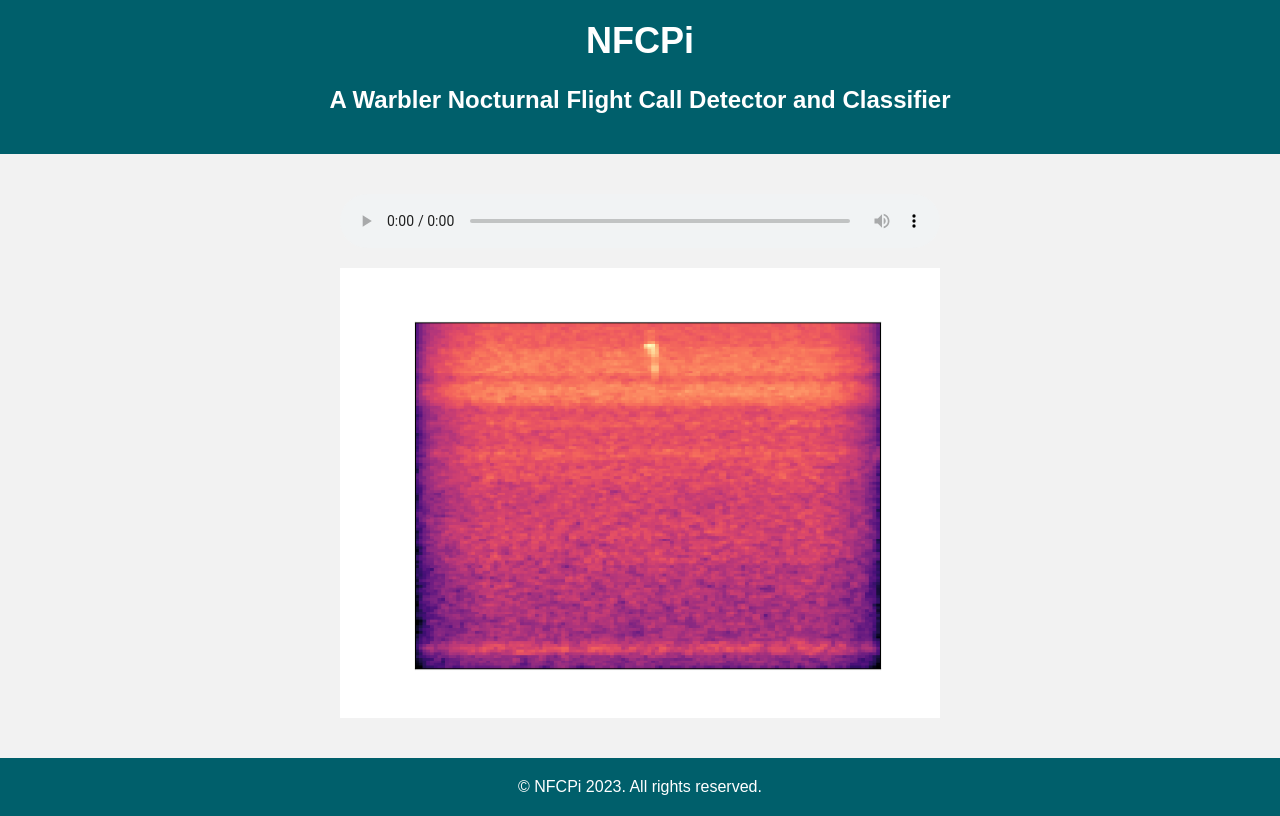
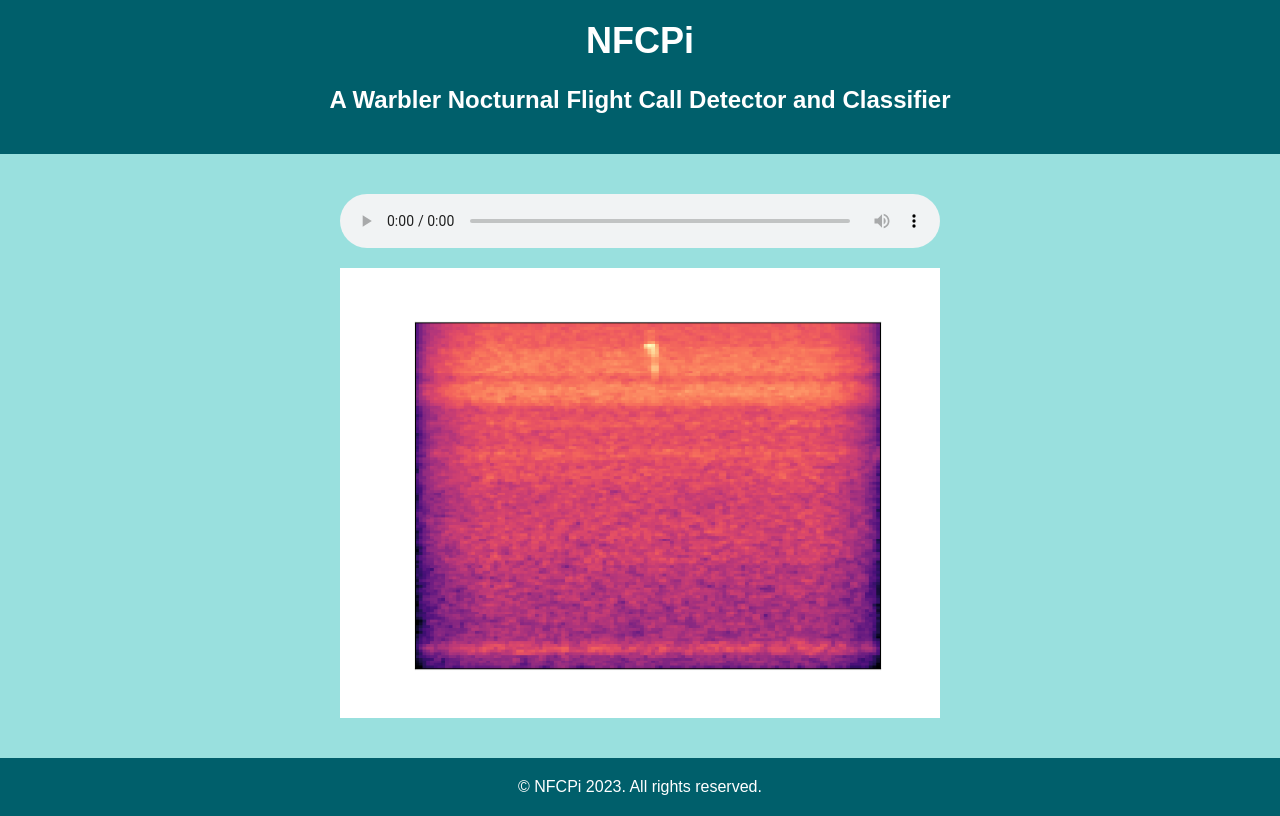
Before and after one commit to oliverburrus/NFCPi, a Flask app: template flask_app/templates/plot.html in a window 1280 px wide. Run offline with Flask 3, Linux system fonts and the light colour scheme; the template is opened without the code that fills it, so the values that code supplies are empty.

Commit message:
Update plot.html

```diff
--- a/flask_app/templates/plot.html
+++ b/flask_app/templates/plot.html
@@ -12,7 +12,7 @@
         font-family: Arial, sans-serif;
         margin: 0;
         padding: 0;
-        background-color: #f2f2f2;
+        background-color: #99e0de;
         color: #333;
       }
       /* Header styles */
```
